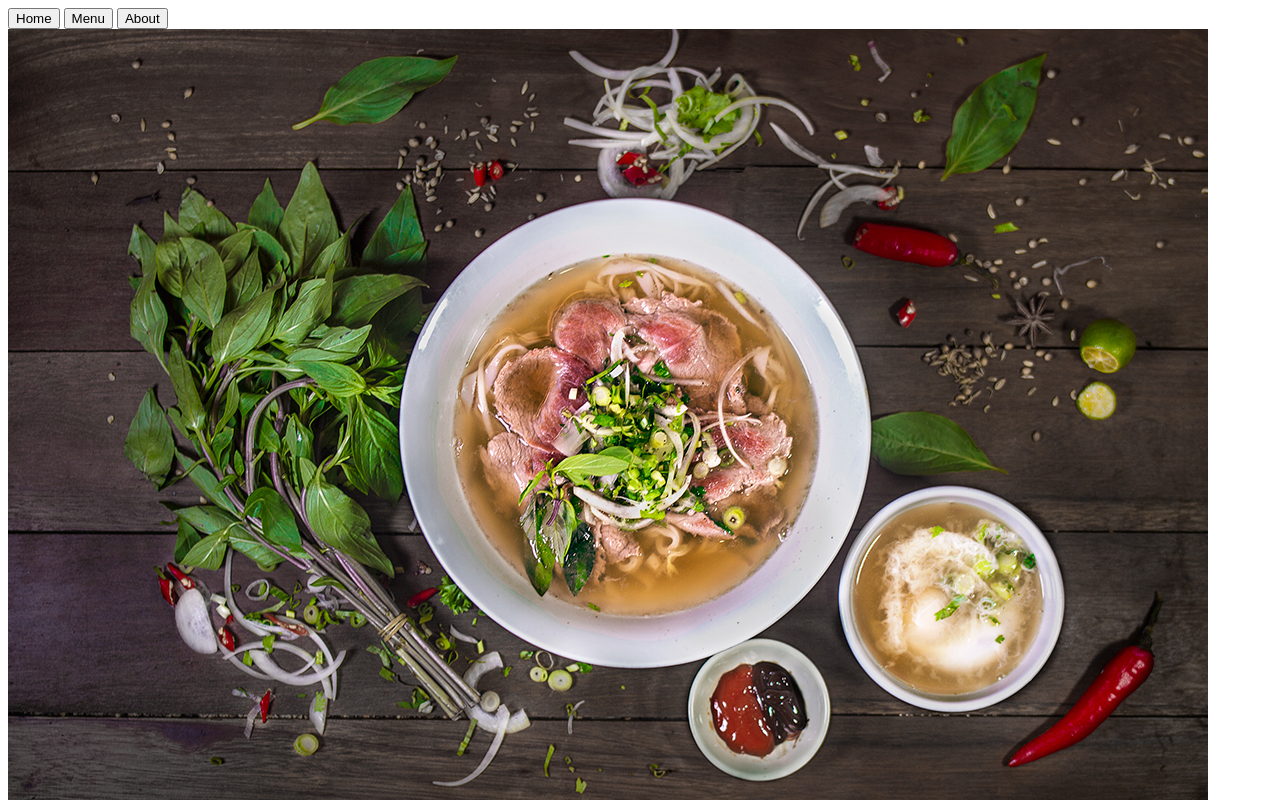
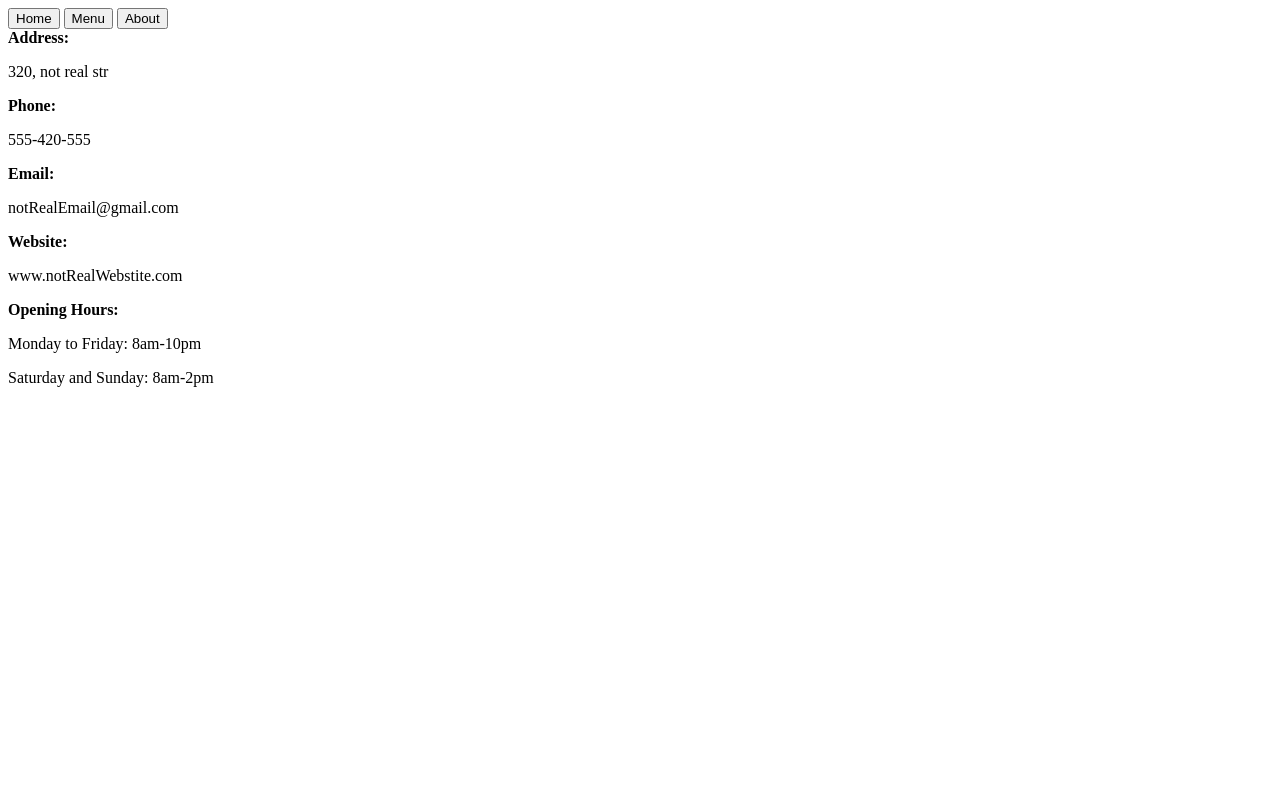
Before and after one commit to kon5271220000/Restaurant_page, a website built with webpack: page src/template.html in a window 1280 px wide. Both pictures are taken after a click on the button "About". Shown: the top 800 px of the page. Built offline with nearby package versions, Linux system fonts and the light colour scheme.

Commit message:
add about.js, finish basic js event, basic html

```diff
--- /dev/null
+++ b/src/about.js
@@ -0,0 +1,35 @@
+
+export const loadAboutPage = () => {
+    const container = document.getElementById("content")
+
+    addInfo("Address: ", "320, not real str", container)
+    addInfo("Phone: ", "555-420-555", container)
+    addInfo("Email: ", "notRealEmail@gmail.com", container)
+    addInfo("Website: ", "www.notRealWebstite.com", container)
+    addOpenInfo(container)
+}
+
+function addInfo(heading, content, holder){
+    const div = document.createElement("div")
+    const strong = document.createElement("strong")
+    const p = document.createElement("p")
+    strong.textContent = heading
+    p.textContent = content
+    div.appendChild(strong)
+    div.appendChild(p)
+    holder.appendChild(div)
+}
+
+function addOpenInfo(container) {
+    const div = document.createElement("div")
+    const strong = document.createElement("strong")
+    const p1 = document.createElement("p")
+    const p2 = document.createElement("p")
+    strong.textContent = "Opening Hours:"
+    p1.textContent = "Monday to Friday: 8am-10pm"
+    p2.textContent = "Saturday and Sunday: 8am-2pm"
+    div.appendChild(strong)
+    div.appendChild(p1)
+    div.appendChild(p2)
+    container.appendChild(div)
+}
--- a/src/index.js
+++ b/src/index.js
@@ -1,11 +1,22 @@
 import { loadHomePage } from "./home.js";
 import { loadMenuPage } from "./menu.js";
+import { loadAboutPage } from "./about.js";
 
 loadHomePage()
 
 const mainContent = document.getElementById("content")
 
+document.getElementById("home").addEventListener('click', () => {
+    mainContent.innerHTML = ''
+    loadHomePage()
+})
+
 document.getElementById("menu").addEventListener("click", () => {
     mainContent.innerHTML = ''
     loadMenuPage()
 })
+
+document.getElementById("about").addEventListener('click', () => {
+    mainContent.innerHTML = ''
+    loadAboutPage()
+})
--- a/src/template.html
+++ b/src/template.html
@@ -8,9 +8,9 @@
 <body>
     <header>
         <nav>
-            <button>Home</button>
+            <button id="home">Home</button>
             <button id="menu">Menu</button>
-            <button>About</button>
+            <button id="about">About</button>
         </nav>
     </header>
     <div id="content">
```
